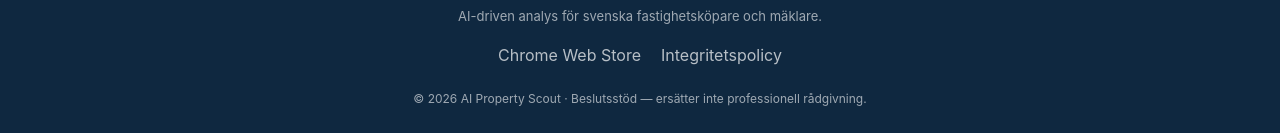
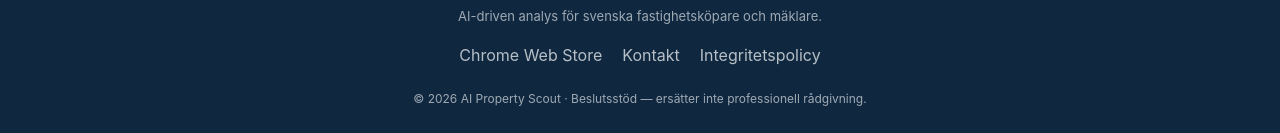
Before and after one commit to AidinD/ai-property-scout, a browser extension: page docs/index.html in a window 1280 px wide. Shown: the part 4150-4283 px from the top of the page. Drawn offline with Linux system fonts and the light colour scheme.

Commit message:
add contact mailto link in footer

```diff
--- a/docs/index.html
+++ b/docs/index.html
@@ -547,6 +547,7 @@
   <p>AI-driven analys för svenska fastighetsköpare och mäklare.</p>
   <div class="footer-links">
     <a href="https://chrome.google.com/webstore">Chrome Web Store</a>
+    <a href="mailto:aipropertyscout@gmail.com?subject=AI Property Scout">Kontakt</a>
     <a href="/privacy">Integritetspolicy</a>
   </div>
   <p style="margin-top:20px;font-size:12px">© 2026 AI Property Scout · Beslutsstöd — ersätter inte professionell rådgivning.</p>
```
